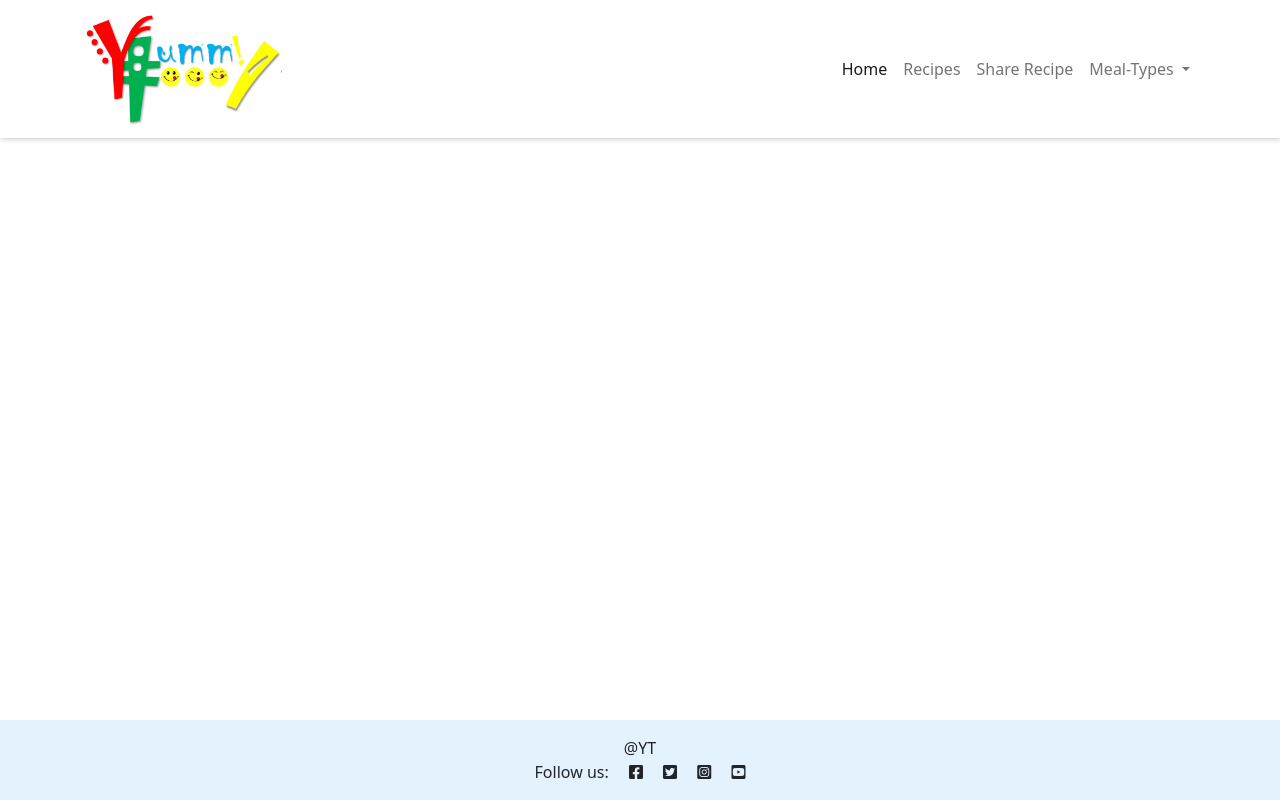
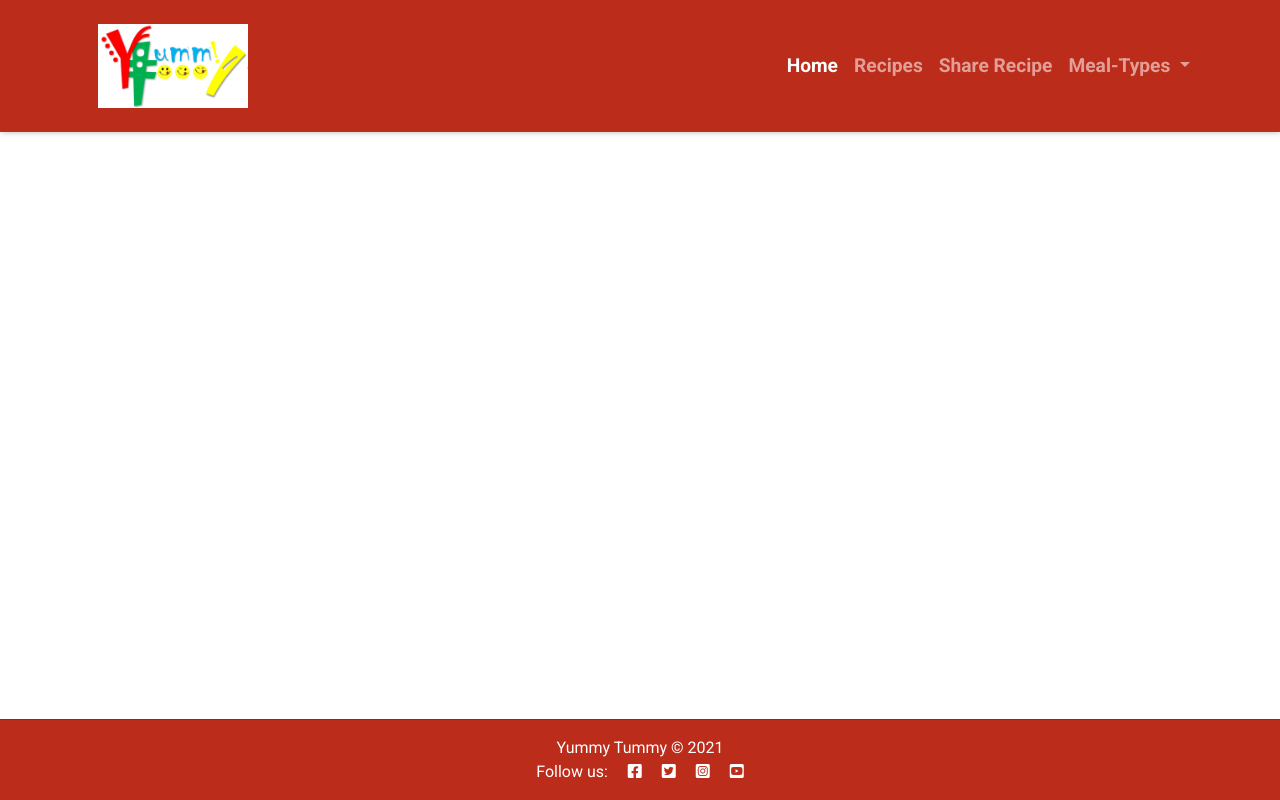
Before and after one commit to SonaliP11/yummytummy, a Django app: page / in a window 1280 px wide. Run offline with Django 4.2, Linux system fonts and the light colour scheme; data that the repository does not hold is empty.

Commit message:
Update base.html

```diff
--- a/static/css/style.css
+++ b/static/css/style.css
@@ -27,31 +27,48 @@ h1, h2, h3, h4, h5, h6 {
 
 /* Navbar */
 .navbar {
-    background-color: #343a40; /* Change this to your desired background color */
-    color: #ffffff; /* Change this to your desired text color */
+    position: sticky;
+    top: 0;
+    z-index: 1000;
     box-shadow: var(--smal-box-shadow);
-    position: fixed;
-    width: 100%;
-    z-index: 1000;
-    top: 0;
+    font-weight: bold;
+    font-size: 1.2rem;
 }
 
-.navbar-custom {
-    color: #3B2F2F;
+/* Navbar Links */
+.navbar a {
+    color: #000;
+    text-decoration: none;
+    padding: 1rem;
 }
 
-.navbar-nav nav-item {
-    display: flex;
-    justify-content: space-between;
-    align-items: center;
-    padding: 0 1rem;
-    color: #BC2C1A;
+/* Navbar Links Hover */
+.navbar a:hover {
+    background-color: #DACC3E;
+    cursor: pointer;
+    color: #000;
 }
 
-.navbar-nav .nav-item a {
-    color: #ffffff; /* Change this to your desired link color */
+/* Navbar Links Active Hover */
+.navbar a.active:hover {
+    background-color: #DACC3E;
+    color: #000;
 }
 
-.navbar-nav .nav-item a:hover {
-    color: #f8f9fa; /* Change this to your desired hover color */
+/* Footer */
+footer {
+    flex-shrink: 0;
+    display: flex;
+    flex-direction: row;
+    justify-content: center;
+    align-items: center;
+    border-top: var(--border);
+    position: sticky;
+    bottom: 0;
+    width: 100%;
 }
+
+.social-icon {
+    height: 2rem;
+    margin: 1rem;
+}
--- a/templates/base.html
+++ b/templates/base.html
@@ -15,11 +15,11 @@
     {% block extra_css %}
     <!-- Font Awesome CSS -->
     <link rel="stylesheet" href="https://cdnjs.cloudflare.com/ajax/libs/font-awesome/5.15.3/css/all.min.css">
-    <!-- Custom CSS -->
-    <link rel="stylesheet" href="{% static 'css/style.css' %}">
     <!-- Bootstrap CSS -->
     <link href="https://cdn.jsdelivr.net/npm/bootstrap@5.0.1/dist/css/bootstrap.min.css" rel="stylesheet"
         integrity="sha384-+0n0xVW2eSR5OomGNYDnhzAbDsOXxcvSN1TPprVMTNDbiYZCxYbOOl7+AMvyTG2x" crossorigin="anonymous">
+    <!-- Custom CSS -->
+    <link rel="stylesheet" href="{% static 'css/style.css' %}">
     {% endblock extra_css %}
 
     <title>Yummy Tummy {% block title%}{% endblock %}</title>
@@ -29,10 +29,10 @@
 <body class="d-flex flex-column h-100 main-bg">
 
 <!-- Navigation -->
-    <nav class="navbar navbar-expand-lg navbar-light bg-white navbar-custom">
+    <nav class="navbar navbar-expand-lg navbar-dark navbar-custom" style="background-color: #BC2C1A">
         <div class="container">
           <!--Logo-->
-          <a class="navbar-brand" href="#"><img src="{% static 'images/logo1.png' %}" alt="Yummy Tummy Logo" class="logo" width="200"></a>
+          <a class="navbar-brand" href="#"><img src="{% static 'images/logo1.png' %}" alt="Yummy Tummy Logo" class="logo" width="150"></a>
           <button class="navbar-toggler" type="button" data-bs-toggle="collapse" data-bs-target="#navbarSupportedContent" aria-controls="navbarSupportedContent" aria-expanded="false" aria-label="Toggle navigation">
             <span class="navbar-toggler-icon"></span>
           </button>
@@ -72,9 +72,11 @@
 
 
     <!-- Footer -->
-    <footer class="footer mt-auto py-3" style="background-color: #e3f2fd;">
-        <p class="m-0 text-center text-black">@YT</p>
-        <p class="m-0 text-center text-black">Follow us: <i class="fab fa-facebook-square ms-3"></i>
+    <footer class="footer mt-auto py-3" style="background-color: #BC2C1A;">
+        <div class="container">
+            <p class="m-0 text-center text-white">Yummy Tummy &copy; 2021</p>
+        <p class="m-0 text-center text-white">Follow us:
+            <i class="fab fa-facebook-square ms-3"></i>
             <i class="fab fa-twitter-square ms-3"></i>
             <i class="fab fa-instagram-square ms-3"></i>
             <i class="fab fa-youtube-square ms-3"></i>
```
